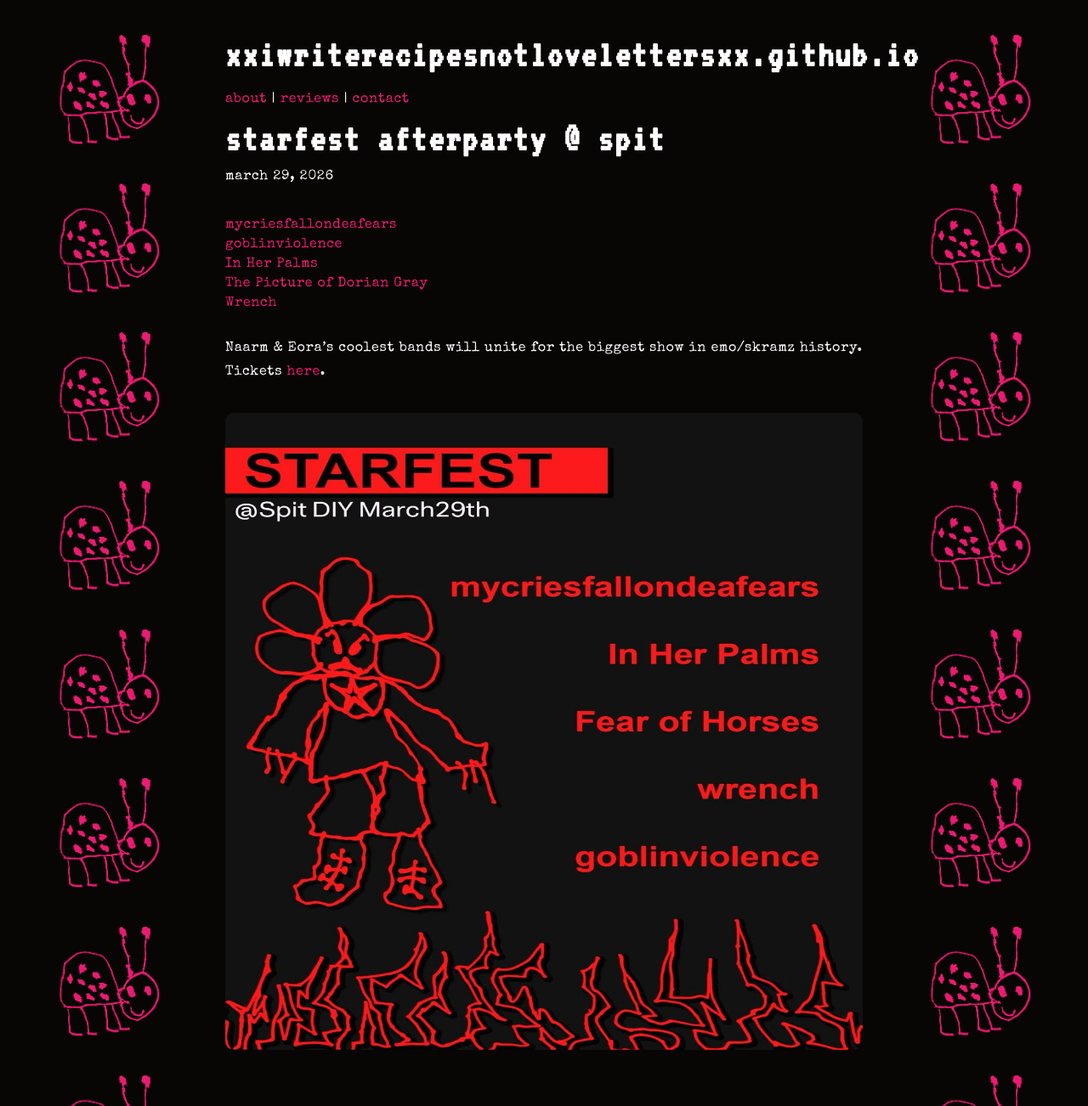
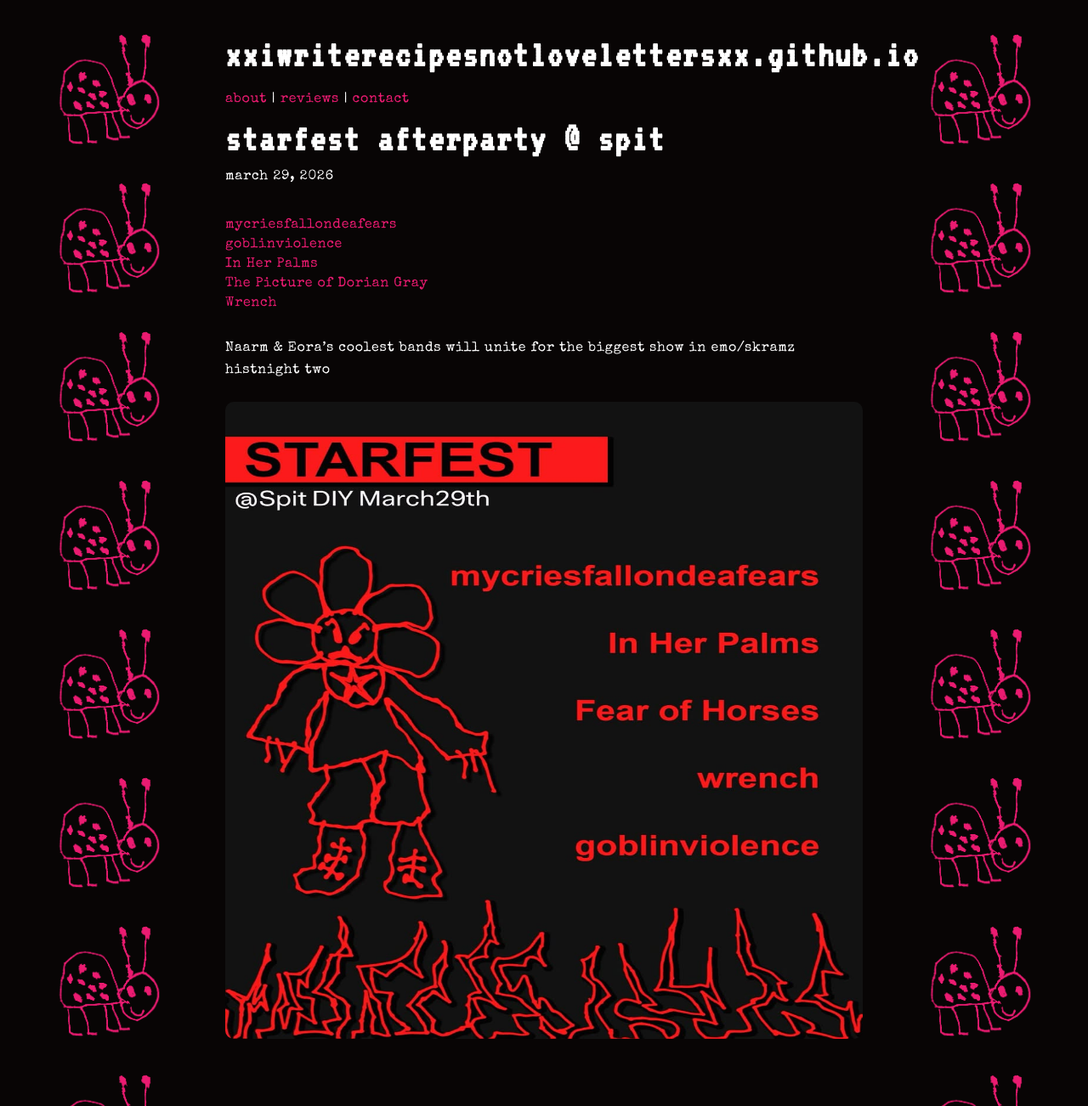
Before and after one commit to xxiwriterecipesnotlovelettersxx/xxiwriterecipesnotlovelettersxx.github.io, a Jekyll site: the page built from _posts/2026-03-29-starfest-afterparty-at-spit.md, in a window 1280 px wide. Shown: the whole page at 85% size. Built offline with Jekyll 4.4.1, drawn with Linux system fonts in a browser that asks for light colours.

```diff
--- a/_posts/2026-03-29-starfest-afterparty-at-spit.md
+++ b/_posts/2026-03-29-starfest-afterparty-at-spit.md
@@ -14,6 +14,6 @@ thumbnail: /images/5goblinviolence2.JPG
 <a href="https://www.instagram.com/wrench_band/">Wrench</a><br>
 </p>
 <br>
-Naarm & Eora's coolest bands will unite for the biggest show in emo/skramz history. Tickets <a href="https://tickets.oztix.com.au/outlet/event/66ac6eb0-1ec0-4842-b3d3-ca582000273a">here</a>.
+Naarm & Eora's coolest bands will unite for the biggest show in emo/skramz histnight two
 
 ![poster](/images/starfest2poster1.jpg)
```
